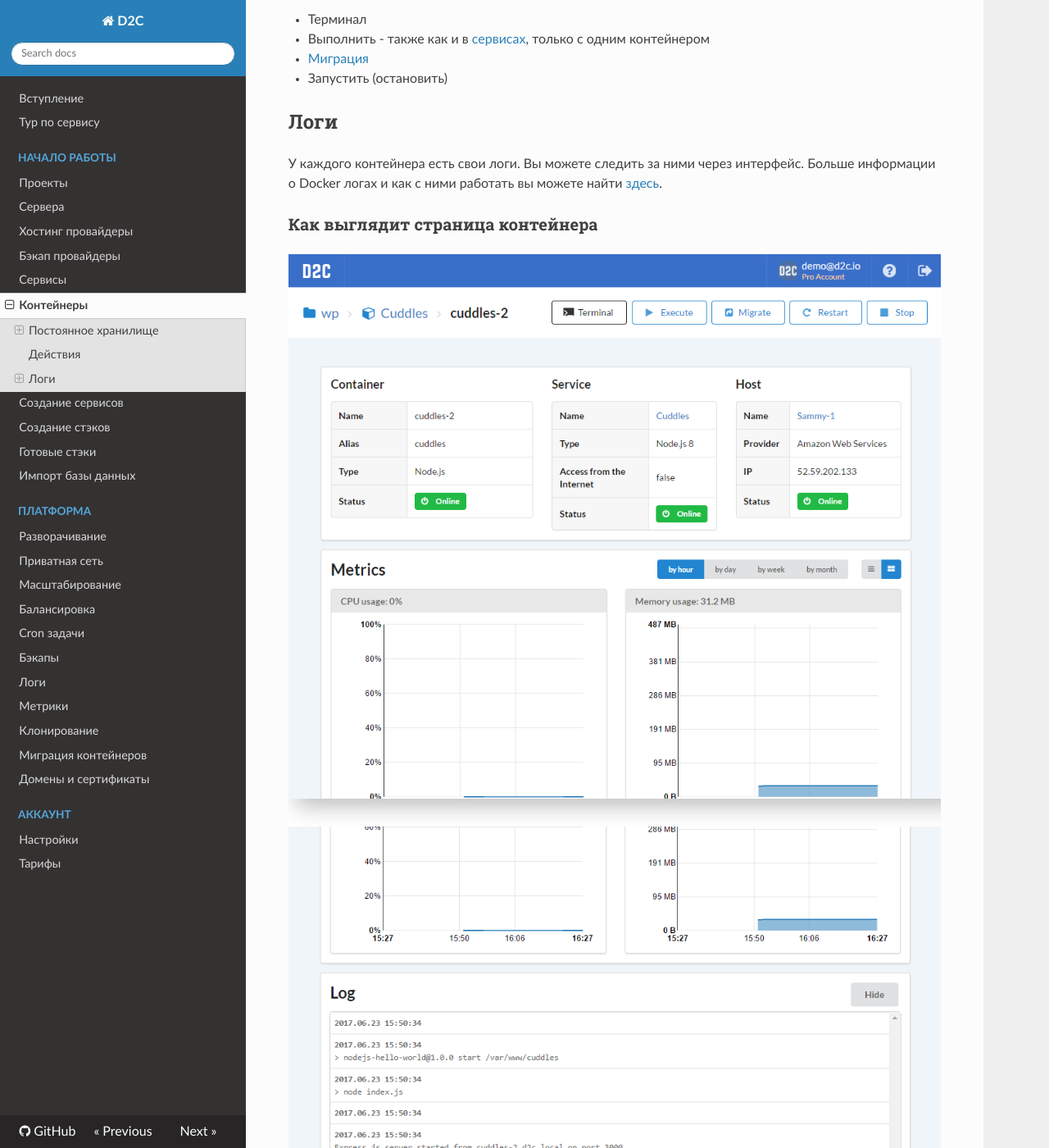
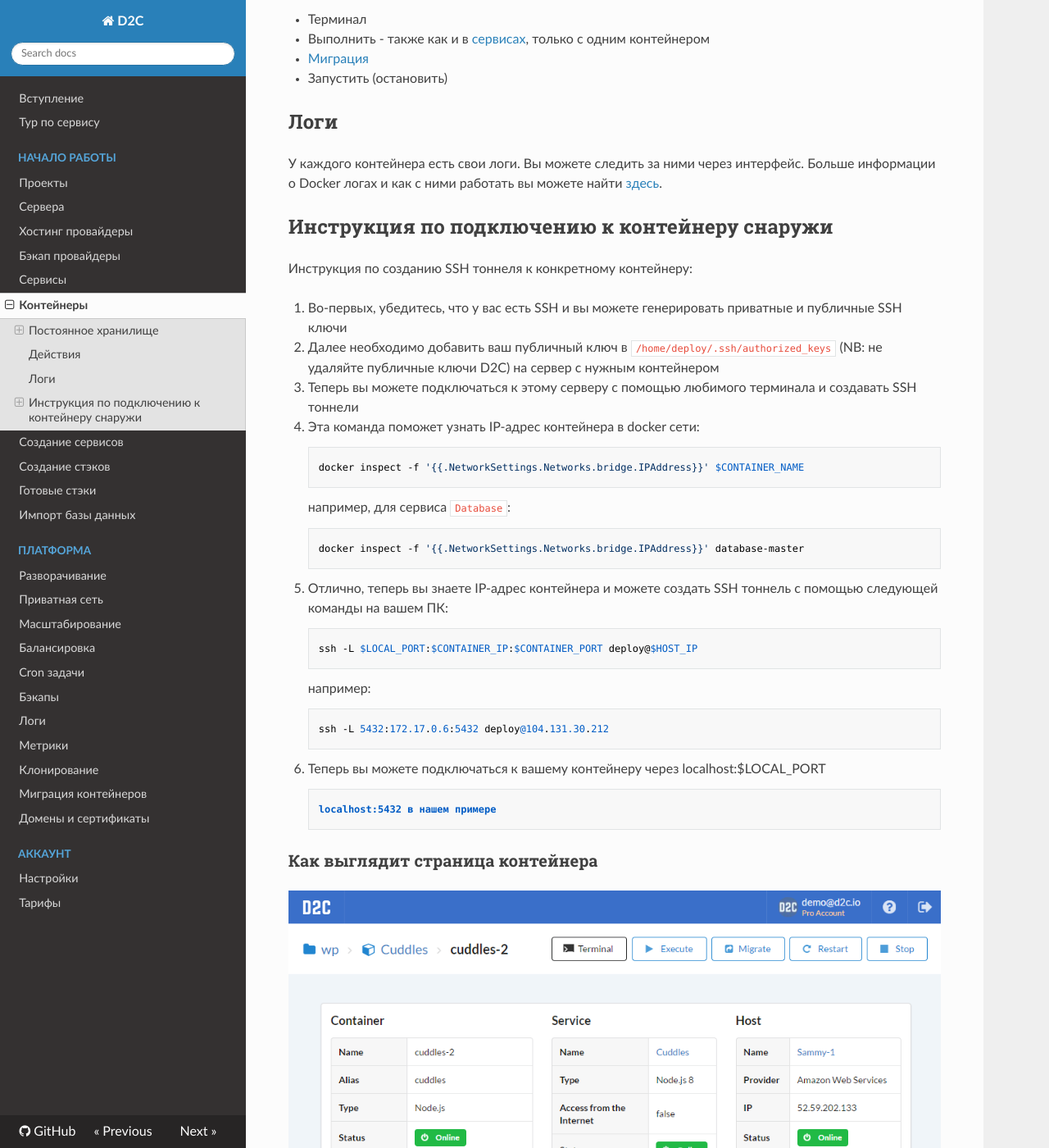
Before and after one commit to d2cio/docs-ru, an MkDocs documentation site: the page built from docs/getting-started/containers.md, in a window 1280 px wide and 1400 px high, scrolled down 1104 px. Shown: the whole window at 82% size. Built offline with MkDocs 1.6.1, drawn with Linux system fonts in a browser that asks for light colours; nearby versions of some CDN libraries; old or Windows-style settings are respelled for this version of MkDocs.

Commit message:
ssh tunnel info, small fixes

```diff
--- a/docs/getting-started/containers.md
+++ b/docs/getting-started/containers.md
@@ -28,6 +28,31 @@
 
 У каждого контейнера есть свои логи. Вы можете следить за ними через интерфейс. Больше информации о Docker логах и как с ними работать вы можете найти [здесь](https://docs.docker.com/engine/admin/logging/view_container_logs/).
 
+## Инструкция по подключению к контейнеру снаружи
+
+Инструкция по созданию SSH тоннеля к конкретному контейнеру:
+
+1. Во-первых, убедитесь, что у вас есть SSH и вы можете генерировать приватные и публичные SSH ключи
+2. Далее необходимо добавить ваш публичный ключ в `/home/deploy/.ssh/authorized_keys` (NB: не удаляйте публичные ключи D2C) на сервер с нужным контейнером
+3. Теперь вы можете подключаться к этому серверу с помощью любимого терминала и создавать SSH тоннели
+4. Эта команда поможет узнать IP-адрес контейнера в docker сети:
+
+        docker inspect -f '{{.NetworkSettings.Networks.bridge.IPAddress}}' $CONTAINER_NAME
+например, для сервиса `Database`:
+
+        docker inspect -f '{{.NetworkSettings.Networks.bridge.IPAddress}}' database-master
+
+5. Отлично, теперь вы знаете IP-адрес контейнера и можете создать SSH тоннель с помощью следующей команды на вашем ПК:
+
+        ssh -L $LOCAL_PORT:$CONTAINER_IP:$CONTAINER_PORT deploy@$HOST_IP
+например:
+
+        ssh -L 5432:172.17.0.6:5432 deploy@104.131.30.212
+
+6. Теперь вы можете подключаться к вашему контейнеру через localhost:$LOCAL_PORT
+
+        localhost:5432 в нашем примере
+
 ### Как выглядит страница контейнера
 
 ![Containers page](../img/containers.png)
```
Also changed, not shown: docs/getting-started/database-import.md (+2 -2 lines), docs/getting-started/stacks.md (+1 -0 lines), docs/index.md (+2 -1 lines).
